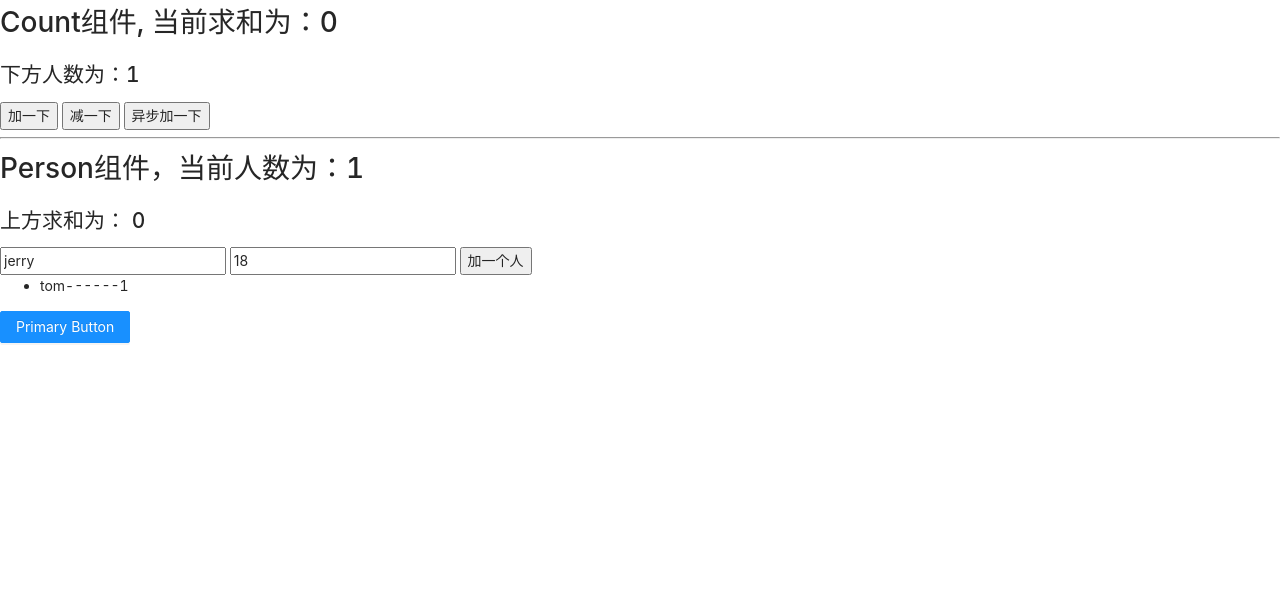
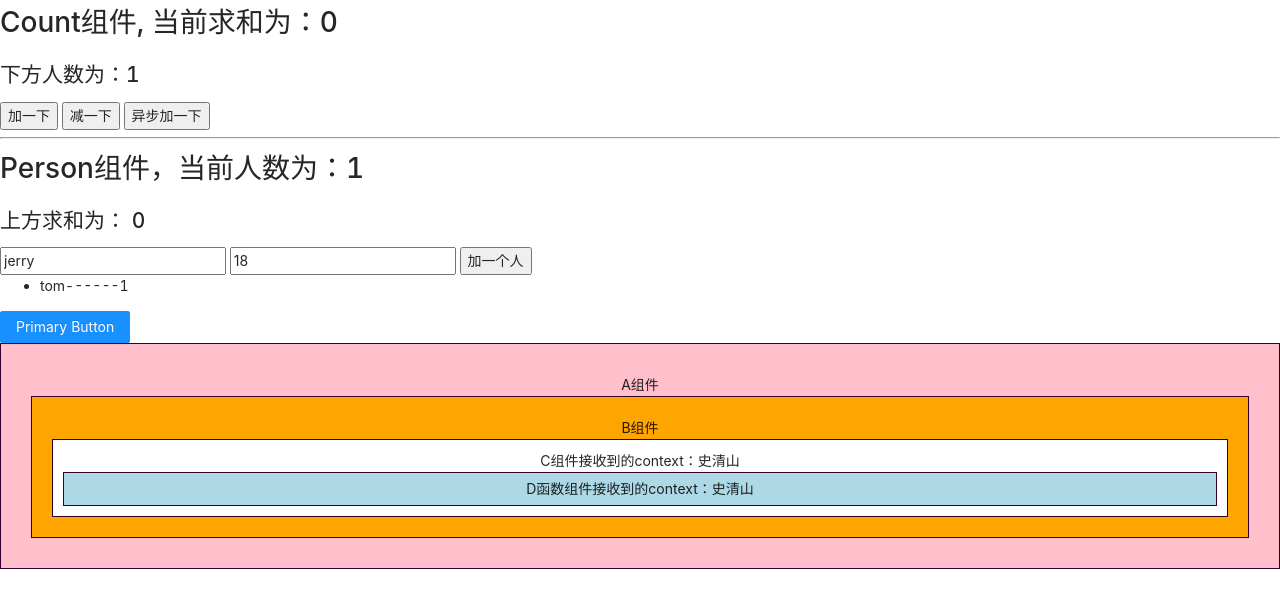
Before and after one commit to shiqshan/Appliaction, a React (Create React App) app: page / in a window 1280 px wide. Shown: the top 608 px of the page. Built offline with nearby package versions, Linux system fonts and the light colour scheme.

Commit message:
context试炼

```diff
--- a/src/App.js
+++ b/src/App.js
@@ -3,22 +3,12 @@ import Count from "./container/count/count";
 import Person from "./container/person/person";
 import {Button} from "antd";
 import './App.less';
+import A from "./componets/context_demo/A";
 
 class App extends Component {
 
     componentDidMount() {
-        let arr = [1, 2, 3, 3, 2, 5, 6, 6, 6, 8]
-        let str = '12333'
-        var name = '是的'
-        // let arr2 = new Set(arr)
-        // console.log(Array.isArray(1))
-        // this.getData()
-        // console.log(parseInt(str), name, window.name)
-        for (var i = 0; i < 5; i++) {
-            console.log(i)
-        }
-        this.testArguements(arr, str, name,1,2,3)
-        this.testArguements2(arr, str, name,1,2,3)
+
     }
 
     getData = async () => {
@@ -34,20 +24,13 @@ class App extends Component {
         console.log(a)
     }
 
-    testArguements (a,b) {
-        console.log(arguments)
-    }
-
-    testArguements2  = (a,b,...rest) => {
-        console.log(a,b,rest)
-    }
-
     render() {
         return (
             <div>
                 <Count/>
                 <Person/>
                 <Button type="primary" onClick={this.concat}>Primary Button</Button>
+                <A/>
             </div>
         );
     }
--- a/src/App.less
+++ b/src/App.less
@@ -1 +1,2 @@
 @import '~antd/dist/antd.less';
+@import "componets/context_demo/index";
--- /dev/null
+++ b/src/componets/context_demo/A.js
@@ -0,0 +1,24 @@
+import React, {Component} from 'react';
+import B from "./B";
+import {MyContext} from './context'
+
+
+// Context 可以让我们无须明确地传遍每一个组件，就能将值深入传递进组件树。
+class A extends Component {
+
+    state = {
+        name: '史清山'
+    }
+    render() {
+        return (
+            <div className='a'>
+                <MyContext.Provider value={this.state.name}>
+                    A组件
+                    <B/>
+                </MyContext.Provider>
+            </div>
+        );
+    }
+}
+
+export default A;
--- /dev/null
+++ b/src/componets/context_demo/B.js
@@ -0,0 +1,15 @@
+import React, {Component} from 'react';
+import C from "./C";
+
+class B extends Component {
+    render() {
+        return (
+            <div className='b'>
+                B组件
+                <C/>
+            </div>
+        );
+    }
+}
+
+export default B;
--- /dev/null
+++ b/src/componets/context_demo/C.js
@@ -0,0 +1,17 @@
+import React, {Component} from 'react';
+import {MyContext} from "./context";
+import D from "./D";
+
+class C extends Component {
+    static contextType = MyContext;
+    render() {
+        return (
+            <div className='c'>
+                C组件接收到的context：{this.context}
+                <D/>
+            </div>
+        );
+    }
+}
+
+export default C;
--- /dev/null
+++ b/src/componets/context_demo/D.js
@@ -0,0 +1,15 @@
+import React from "react";
+import {MyContext} from "./context";
+
+const D = () => {
+    return (
+        <div className='d'>
+            D函数组件接收到的context：
+            <MyContext.Consumer>
+                {value => <span>{value}</span>}
+            </MyContext.Consumer>
+        </div>
+    )
+}
+
+export default D
--- /dev/null
+++ b/src/componets/context_demo/context.js
@@ -0,0 +1,3 @@
+import React, {createContext} from 'react';
+
+export const MyContext = createContext('未知名');
--- /dev/null
+++ b/src/componets/context_demo/index.less
@@ -0,0 +1,32 @@
+.a {
+  //width: 1000px;
+  //height: 1000px;
+  padding: 30px;
+  background: pink;
+  text-align: center;
+  border: 1px solid #330033;
+}
+.b {
+  //width: 700px;
+  //height: 700px;
+  padding: 20px;
+  text-align: center;
+  background: orange;
+  border: 1px solid #330033;
+}
+.c {
+  //width: 300px;
+  //height: 300px;
+  padding: 10px;
+  text-align: center;
+  background: white;
+  border: 1px solid #330033;
+}
+.d {
+  //width: 100px;
+  //height: 300px;
+  padding: 5px;
+  text-align: center;
+  background: lightblue;
+  border: 1px solid #330033;
+}
```
Also changed, not shown: src/index.html (added, +82 -0 lines).
